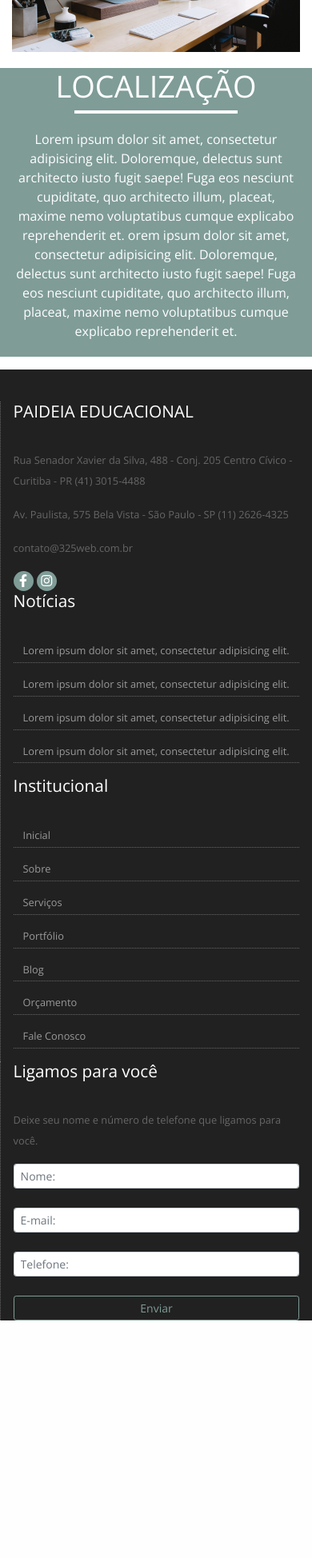
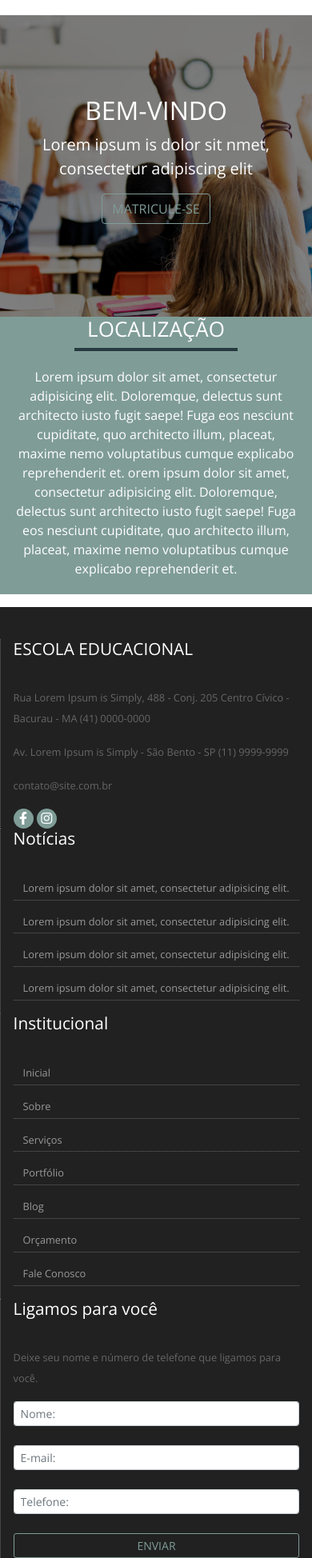
Before and after one commit to bladellano/navbar-scroll-width, a PHP site: page / in a window 390 px wide; the page is wider, and only the part inside the window is pictured. Shown: the part 2377-4325 px from the top of that part at 80% size. Before the commit the page ends 4028 px from the top of that part, so only its background shows below. Run offline with PHP 8.4, Linux system fonts and the light colour scheme; some libraries are stand-ins or nearby versions.

Commit message:
Criando efeito paralax e fazendo alguns ajustes.

```diff
--- a/index.php
+++ b/index.php
@@ -1,3 +1,8 @@
+<!--
+Template desenvolvido por Caio Dellano (91) 98265-0277
+Criado em 18/12/2019
+Libs: font-aewson, boostrap, owl.
+-->
 <!DOCTYPE html>
 <html lang="pt-BR">
 
@@ -5,12 +10,9 @@
   <meta charset="UTF-8">
   <meta name="viewport" content="width=device-width, initial-scale=1.0">
   <meta http-equiv="X-UA-Compatible" content="ie=edge">
-  <title>Navbar Scroll</title>
-
+  <title>Titulo da Página</title>
   <link href="https://stackpath.bootstrapcdn.com/bootstrap/4.4.1/css/bootstrap.min.css" rel="stylesheet">
-
   <link href="https://cdnjs.cloudflare.com/ajax/libs/font-awesome/5.11.2/css/all.min.css" rel="stylesheet">
-
   <link href="lib/owl-carousel/owl.carousel.css" rel="stylesheet" type="text/css">
   <link href="lib/owl-carousel/owl.theme.css" rel="stylesheet" type="text/css">
   <link href="style.css" rel="stylesheet" type="text/css">
@@ -19,39 +21,37 @@
 <style>
   #owl-demo .item img{
     display: block;
-    width: 100%;
-    height: auto;
+    width  : 100%;
+    height : auto;
   }
 </style>
+<body>
 
-<body>
-  <div class="head">
-    <div class="title">
-     <!-- <h1><img src="img/logo.svg" alt=""></h1> -->
-
-     <div class="row">
+  <div class="container-fluid">
+    <div class="row title">
       <div class="col-md-3 text-center">
        <img src="img/logo_paideia.svg" alt="">
+       <!-- <i class="fab fa-phoenix-framework" style="font-size: 70px"></i> -->
      </div>
      <div class="col-md-3">
        <div class="custom">
         <i class="fas fa-phone"></i>
         <h3>TELEFONES DE CONTATO</h3>
-          <h4>91 98208-4651 / 91 98360-4463</h4>
+        <h4>91 98208-9999 / 91 98360-9999</h4>
       </div>
     </div>
     <div class="col-md-3">
      <div class="custom">
        <i class="fas fa-envelope"></i>
        <h3>E-MAIL PARA CONTATO</h3>
-         <h4>contato@paideiaeducacional.com</h4>
+       <h4>contato@site.com.br</h4>
      </div>
    </div>
    <div class="col-md-2">
      <div class="custom">
       <i class="fas fa-map-marker-alt"></i>
       <h3>ENDEREÇO</h3>
-        <h4>Av. Gentil Bittencourt 1144.</h4>
+      <h4>Av. Gentil Bittencourt 0000.</h4>
     </div>
   </div>
   <div class="col-md-1">
@@ -65,34 +65,16 @@
   </div>
 </div>
 </div>
+
+
+<div class="head">
   <div class="nav-menu" id="nav">
-  <div class="logo-mobile"><img src="img/logo_pb_.svg"></div>
-
+   <i class="fab fa-phoenix-framework logo-mobile" style="font-size: 30px; color:#FFF;"></i>
+   <!-- <div class="logo-mobile"><img src="img/logo_pb_.svg"></div> -->
    <ul class="nav-links">
     <li class="active-menu_">
       <i class="fa fa-chevron-left" aria-hidden="true"></i>
-      <a href="#">Home</a>
-      <i class="fa fa-chevron-down" aria-hidden="true"></i>
-
-      <div class="sub-menu">
-        <ul>
-          <li><a href="">Missão</a></li>
-          <li><a href="">Visão</a></li>
-          <li><a href="">Equipe</a></li>
-        </ul>
-      </div>
-
-
-    </li>
-    <li>
-      <a href="#">Blog</a>
-    </li>
-    <li>
-      <a href="#">Video</a>
-    </li>
-    <li>
-     <i class="fa fa-chevron-left" aria-hidden="true"></i>
-     <a href="#">Contact</a>
+      <a href="#">Educacional</a>
       <i class="fa fa-chevron-down" aria-hidden="true"></i>
 
       <div class="sub-menu">
@@ -105,8 +87,26 @@
 
     </li>
     <li>
-    <a href="#">About</a>
+      <a href="#links-services">Social</a>
     </li>
+    <li>
+      <a href="#services">Proposta Pedagógica</a>
+    </li>
+    <li>
+     <i class="fa fa-chevron-left" aria-hidden="true"></i>
+     <a href="#">Unidades</a>
+     <i class="fa fa-chevron-down" aria-hidden="true"></i>
+     <div class="sub-menu">
+      <ul>
+        <li><a href="">Belém</a></li>
+        <li><a href="">Ananindeua</a></li>
+        <li><a href="">Castanhal</a></li>
+      </ul>
+    </div>
+
+  </li>
+  <li><a href="#footer">Contato</a></li>
+  <li class="btn btn-success"><a href="#">Pré-matrícula</a></li>
 </ul>
 
 
@@ -123,8 +123,8 @@
 <div id="owl-demo" class="owl-carousel owl-theme">
 
   <div class="item"><img src="img/student1.jpg" alt=""></div>
+  <div class="item"><img src="img/paideia1.jpg" alt=""></div>
   <div class="item"><img src="img/student2.jpg" alt=""></div>
-  <div class="item"><img src="img/student3.jpg" alt=""></div>
   <div class="item"><img src="img/student4.jpg" alt=""></div>
 
 </div>
@@ -193,7 +193,6 @@
 </div>
 </div>
 
-
 <div id="about">
   <h2>Sobre a Empresa</h2>
   <hr>
@@ -213,12 +212,27 @@
       <br/><br/>
     </div>
     <div class="col-md-6">
-      <img class="img-fluid" src="img/carl-heyerdahl.jpg" alt="">
+      <div class="embed-responsive embed-responsive-16by9">
+        <iframe class="embed-responsive-item" src="https://www.youtube.com/embed/6sPzF-910zY"></iframe>
+      </div>
     </div>
   </div>
 </div>
 </div>
 
+<div id="paralax">
+  <div class="container">
+    <div class="row">
+      <div class="col-12">
+        <h2 class="text-center">BEM-VINDO</h2>
+        <p class="lead text-center">Lorem ipsum is dolor sit nmet, consectetur adipiscing elit</p>
+        <p class="text-center">
+          <a href="#" class="btn btn-outline-success">Matricule-se</a>
+        </p>
+      </div>
+    </div>
+  </div>
+</div>
 <div id="location">
   <div class="container">
     <h2>Localização</h2>
@@ -227,14 +241,16 @@
     </p>
   </div>
 </div>
+
+
 <div id="footer">
   <div class="container-fluid">
     <div class="row">
      <div class="col-md-3">
-      <h3>PAIDEIA EDUCACIONAL</h3>
-      <p>Rua Senador Xavier da Silva, 488 - Conj. 205 Centro Cívico - Curitiba - PR (41) 3015-4488</p>
-      <p>Av. Paulista, 575 Bela Vista - São Paulo - SP (11) 2626-4325</p>
-      <p>contato@325web.com.br</p>
+      <h3>ESCOLA EDUCACIONAL</h3>
+      <p>Rua Lorem Ipsum is Simply, 488 - Conj. 205 Centro Cívico - Bacurau - MA (41) 0000-0000</p>
+      <p>Av. Lorem Ipsum is Simply - São Bento - SP (11) 9999-9999</p>
+      <p>contato@site.com.br</p>
       <a href="" class="icon-socials">
         <i class="fab fa-facebook-f"></i>
       </a>
@@ -275,8 +291,13 @@
       </div>
     </div>
   </div>
+</div>
 
 </section>
+
+<div class="topo">
+  <i class="fas fa-arrow-up"></i>
+</div>
 
 <script src="lib/jquery/jquery.js"></script>
 <script src="https://stackpath.bootstrapcdn.com/bootstrap/4.4.1/js/bootstrap.min.js"></script>
@@ -296,6 +317,9 @@
 
   });
 </script>
+
+
+
 </body>
 
 </html>
--- a/main.js
+++ b/main.js
@@ -8,7 +8,7 @@
         if (win.pageYOffset > 100) {
             nav.style.position = 'fixed';
             nav.style.top = 0;
-            nav.style.opacity = '0.9';
+            // nav.style.opacity = '0.9';
         } else {
             nav.style.position = 'relative';
         }
@@ -39,4 +39,31 @@
     }
     navSlide();
 
+    //Scroll suave links internos.
+    $('.nav-links li a[href^="#"]').on('click', function(e) {
+        e.preventDefault();
+        var id = $(this).attr('href'),
+        targetOffset = $(id).offset().top;
+        $('html, body').animate({
+            scrollTop: targetOffset - 100
+        }, 1000);
+    });
+
+    //Botão topo do site.
+    $(window).scroll(function(e) {
+        if($(this).scrollTop() > 0){
+            $('.topo').fadeIn();
+        } else {
+            $('.topo').fadeOut();
+        }
+    });
+
+    $('.topo').click(function(e){
+        e.preventDefault();
+        $('html, body').animate({
+            scrollTop: 0
+        }, 500)
+    });
+
+
 })(document, window);
--- a/style.css
+++ b/style.css
@@ -18,14 +24,40 @@
 body {
     background: var(--cor-bg-principal);
 }
-/* Personalizando botão boostrap */
-.btn{
+/* Personalizando botão subir topo. */
+.topo {
+    background-color: var(--cor-color-principal);
+    width           : 30px;
+    height          : 30px;
+    color           : #FFF;
+    text-align      : center;
+    position        : fixed;
+    right           : 10px;
+    bottom          : 10px;
+    padding-top     : 2px;
+    cursor          : pointer;
+    z-index         : 4;
+    border-radius   : 4px;
+}
+/* Personalizando botão bootstrap */
+.nav-links .btn.btn-success a{
+    color:#FFF;
+    text-transform: uppercase;
+}
+.nav-links .btn.btn-success:hover{
+    background-color:var(--cor-color-principal);
+    background-color:var(--cor-color-principal);
+    border          :1px solid var(--cor-color-principal);
+}
+.btn.btn-outline-success,.btn.btn-outline-primary{
     border: solid 1px var(--cor-color-principal);
     color:  var(--cor-color-principal);
+    text-transform: uppercase;
 }
-.btn:hover {
+.btn.btn-outline-success:hover,.btn.btn-outline-primary:hover  {
     border          : solid 1px var(--cor-color-principal);
     background-color: var(--cor-color-principal);
+    color           : #FFF;
 }
 
 /*----------------------*/
@@ -197,13 +231,13 @@ transition: 0.3s; */
 #location h2{
     /* color         : var(--cor-color-principal); */
     color         : #FFF;
-    font-size     : 38px;
+    font-size     : 26px;
     text-transform: uppercase;
     text-align    : center;
     font-weight   : 300;
 }
 #location hr{
-    border: #FFF solid 2px;
+    border: var(--cor-color-secundaria) solid 2px;
     width : 200px;
     margin: 0 auto;
 }
@@ -213,6 +247,17 @@ transition: 0.3s; */
     text-align: center;
 }
 /*----------------------*/
+#paralax{
+ background-image     : url(img/bg-paralax2.jpg);
+ background-position  : center top;
+ background-repeat    : no-repeat;
+ background-size      : cover;
+ background-attachment: fixed;
+ color                : #FFF;
+ padding-top          : 100px;
+ padding-bottom       : 100px;
+}
+/*----------------------*/
 .custom {
     margin-top: 28px;
 
```
Also changed, not shown: other parts of style.css (+49 -30 lines), img/bg-paralax2.jpg (added), img/car1.jpg (deleted), img/car2.jpg (deleted), img/car3.jpg (deleted), img/carl-heyerdahl.jpg (deleted), img/criminal.svg (deleted), img/paideia0.jpg (added), img/paideia1.jpg (added), img/paideia2.jpg (added), img/paideia3.jpg (added). Lines whose indentation alone changed are shown as unchanged.
